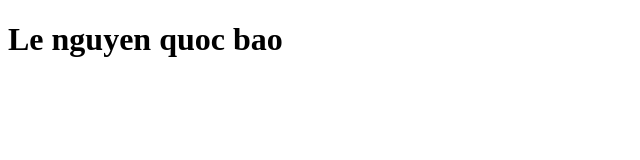
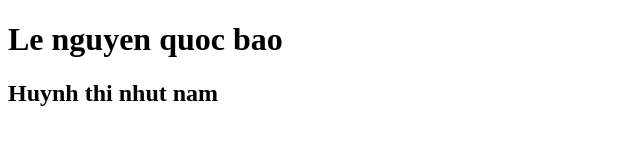
Before and after one commit to LNQB/Duan2-, a plain HTML site: page index.html in a window 1280 px wide. Shown: the whole page, without its empty margins (0-640 px from the left). Drawn offline with Linux system fonts and the light colour scheme.

Commit message:
2nd commit

```diff
--- a/index.html
+++ b/index.html
@@ -7,5 +7,6 @@
 </head>
 <body>
     <h1>Le nguyen quoc bao</h1>
+    <h2>Huynh thi nhut nam</h2>
 </body>
 </html>
```
